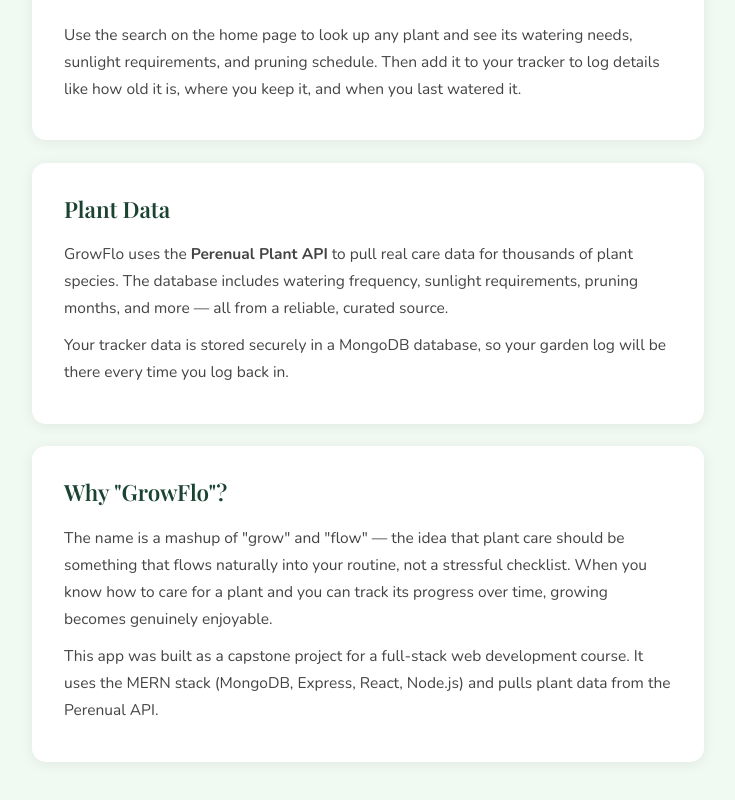
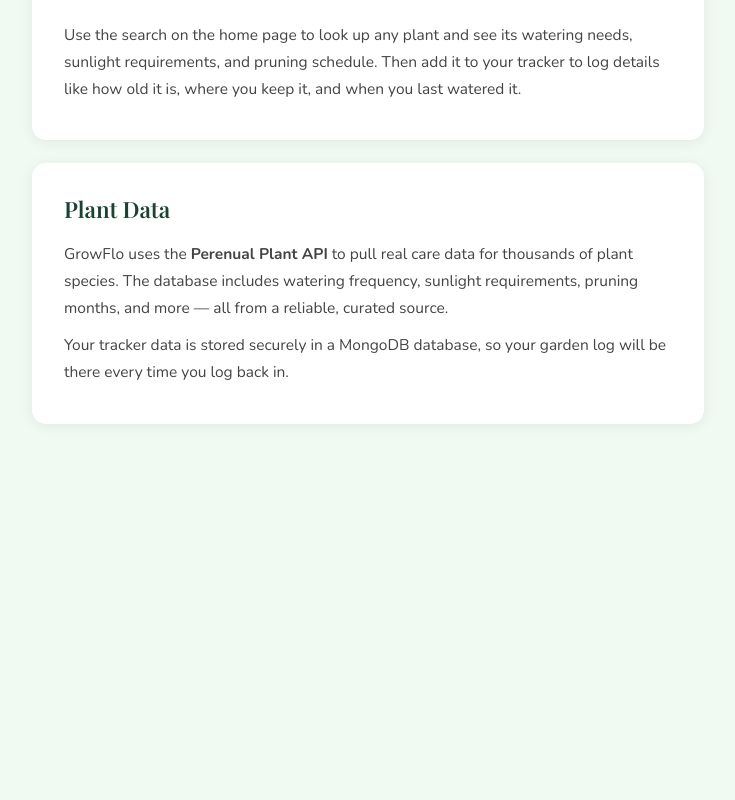
Before and after one commit to HazWXYZ/growflo_mdislam, a React (Create React App) app in the folder frontend/: page /about in a window 1280 px wide. Shown: the part 714-1514 px from the top of the page, without its empty margins (272-1007 px from the left). After the commit the page ends 1200 px from the top, so only its background shows below. Built offline with nearby package versions, Linux system fonts and the light colour scheme; a web font is replaced by a local one.

Commit message:
backup before big changes

```diff
--- a/frontend/src/pages/About.jsx
+++ b/frontend/src/pages/About.jsx
@@ -44,20 +44,7 @@ function About() {
           </p>
         </div>
 
-        <div className="about-section">
-          <h2>Why "GrowFlo"?</h2>
-          <p>
-            The name is a mashup of "grow" and "flow" — the idea that plant care should
-            be something that flows naturally into your routine, not a stressful checklist.
-            When you know how to care for a plant and you can track its progress over time,
-            growing becomes genuinely enjoyable.
-          </p>
-          <p>
-            This app was built as a capstone project for a full-stack web development
-            course. It uses the MERN stack (MongoDB, Express, React, Node.js) and pulls
-            plant data from the Perenual API.
-          </p>
-        </div>
+
       </div>
     </div>
   );
```
